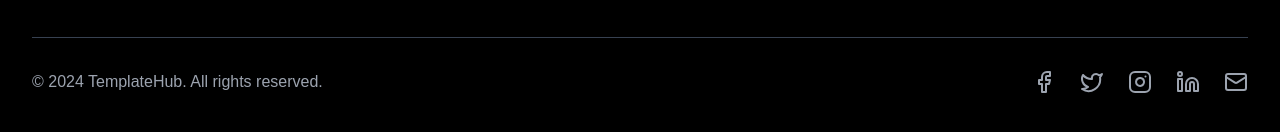
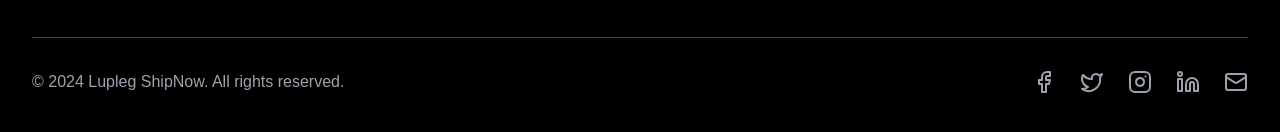
Before and after one commit to Lupleg-dev/SaaSLP, a Next.js app: page / in a window 1280 px wide. Shown: the part 2452-2584 px from the top of the page. Built offline with nearby package versions, Linux system fonts and the light colour scheme.

Commit message:
Update footer copyright text

```diff
--- a/components/Footer.tsx
+++ b/components/Footer.tsx
@@ -106,7 +106,7 @@ export default function Footer() {
             ))}
           </div>
           <p className="mt-8 text-base text-gray-400 md:mt-0 md:order-1">
-            &copy; {new Date().getFullYear()} TemplateHub. All rights reserved.
+            &copy; {new Date().getFullYear()} Lupleg ShipNow. All rights reserved.
           </p>
         </div>
       </div>
```
